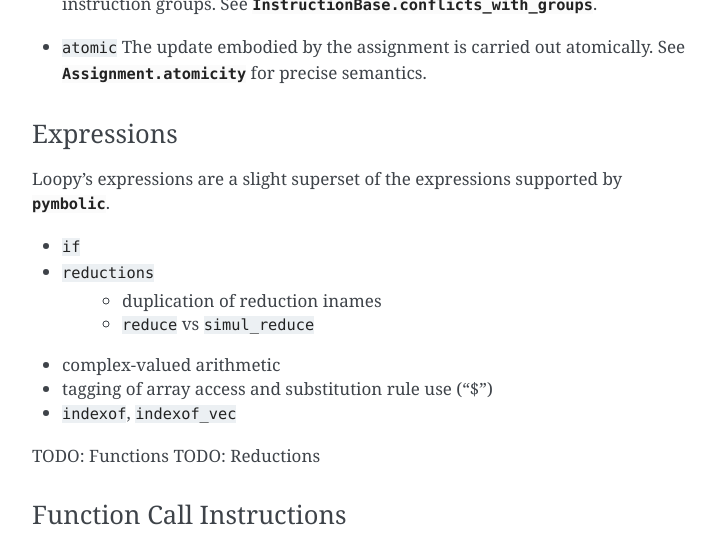
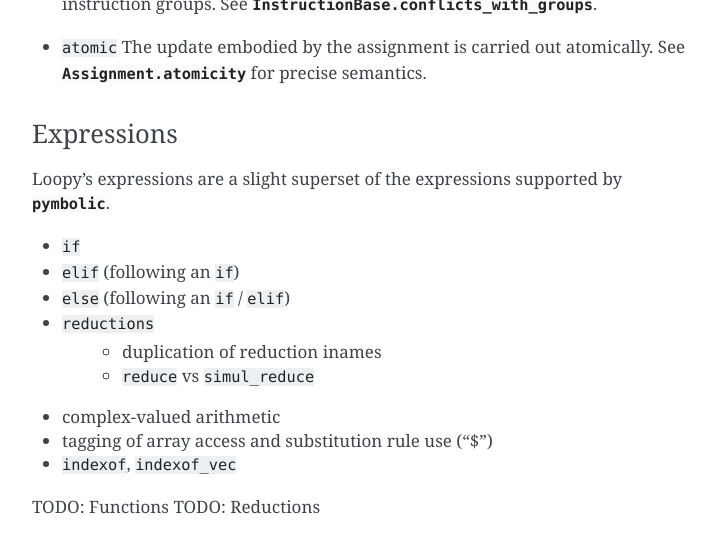
Before and after one commit to inducer/loopy, a Sphinx documentation site: the page built from doc/ref_kernel.rst, in a window 1280 px wide and 900 px high, scrolled down 5611 px, cut to the strip 0-537 px from the top of the window. Shown: the whole strip, without its empty margins (388-1104 px from the left). Built offline with Sphinx 7.4.7, drawn with Linux system fonts in a browser that asks for light colours.

Commit message:
add else / elif to documentation

```diff
--- a/doc/ref_kernel.rst
+++ b/doc/ref_kernel.rst
@@ -292,6 +292,8 @@ Loopy's expressions are a slight superset of the expressions supported by
 :mod:`pymbolic`.
 
 * ``if``
+* ``elif`` (following an ``if``)
+* ``else`` (following an ``if`` / ``elif``)
 * ``reductions``
     * duplication of reduction inames
     * ``reduce`` vs ``simul_reduce``
```
